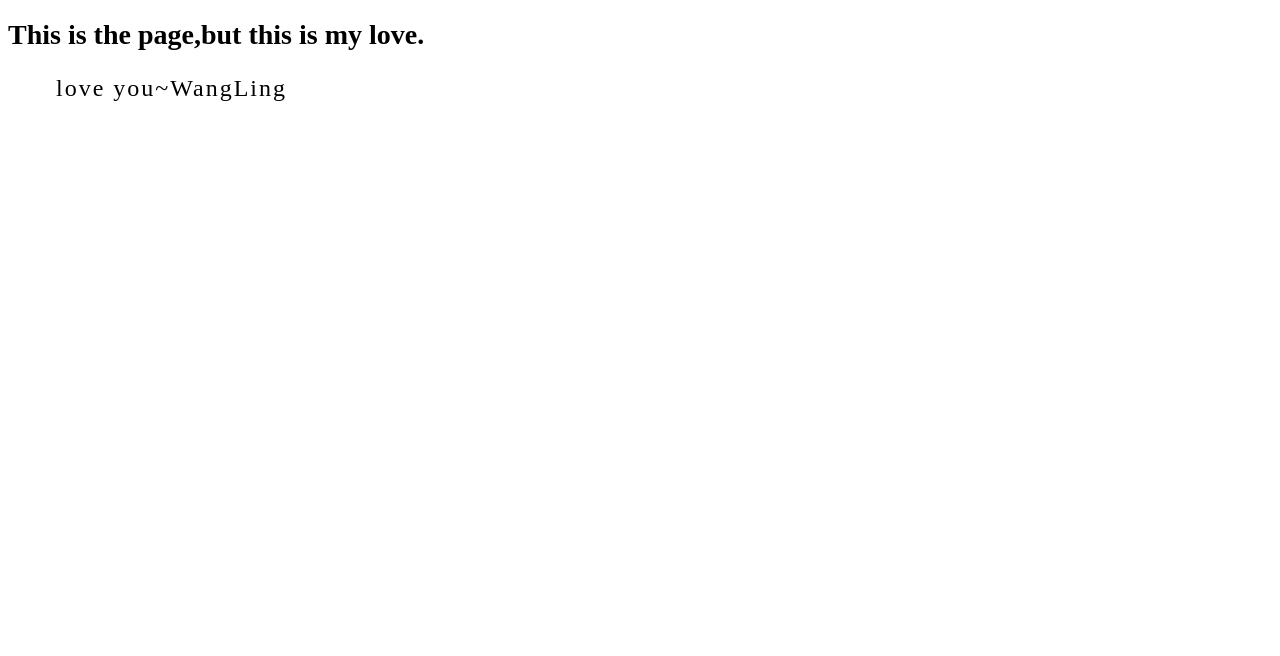
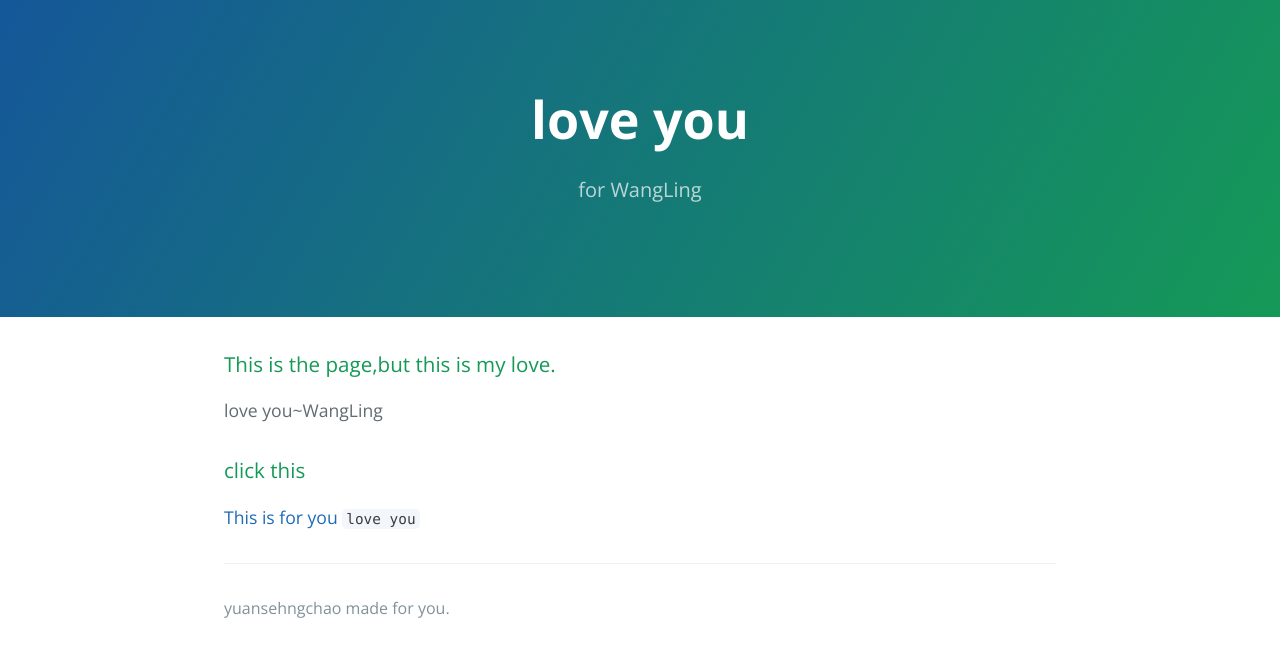
Before and after one commit to yuanshengchao/yuanshengchao.github.io, a plain HTML site: page loveWL.html in a window 1280 px wide. Drawn offline with nearby package versions, Linux system fonts and the light colour scheme.

Commit message:
Update loveWL.html

```diff
--- a/loveWL.html
+++ b/loveWL.html
@@ -1,23 +1,32 @@
 <!DOCTYPE html>
-<html lang="en">
+<html lang="en-us">
+
 <head>
-  <meta charset="UTF-8">
-  <title>love you</title>
+    <meta charset="UTF-8">
+    <title>袁胜超-欢迎你</title>
+    <meta name="viewport" content="width=device-width, initial-scale=1">
+    <link rel="stylesheet" type="text/css" href="stylesheets/normalize.css" media="screen">
+    <link href='https://fonts.googleapis.com/css?family=Open+Sans:400,700' rel='stylesheet' type='text/css'>
+    <link rel="stylesheet" type="text/css" href="stylesheets/stylesheet.css" media="screen">
+    <link rel="stylesheet" type="text/css" href="stylesheets/github-light.css" media="screen">
 </head>
-<style type="text/css">
-  h1{
-    font-size: 28px;
-  }
-  p{
-    text-indent: 2em;
-    font-size: 24px;
-    letter-spacing: 2px;
-  }
-</style>
+
 <body>
-  <h1>This is the page,but this is my love.</h1>
-  <p>
-    love you~WangLing
-  </p>
+    <section class="page-header">
+        <h1 class="project-name">love you</h1>
+        <h2 class="project-tagline">for WangLing</h2>
+    </section>
+    <section class="main-content">
+        <h3>
+<a id="welcome-to-github-pages" class="anchor" href="#welcome-to-github-pages" aria-hidden="true"><span aria-hidden="true" class="octicon octicon-link"></span></a>This is the page,but this is my love.</h3>
+        <p>love you~WangLing</p>
+        <h3>
+<a id="welcome-to-github-pages" class="anchor" href="#welcome-to-github-pages" aria-hidden="true"><span aria-hidden="true" class="octicon octicon-link"></span></a>click this</h3>
+  <p><a href="index.html">This is for you <code>love you</code></a></p>
+        <footer class="site-footer">
+            <span class="site-footer-credits">yuansehngchao made for you.</span>
+        </footer>
+    </section>
 </body>
+
 </html>
```
